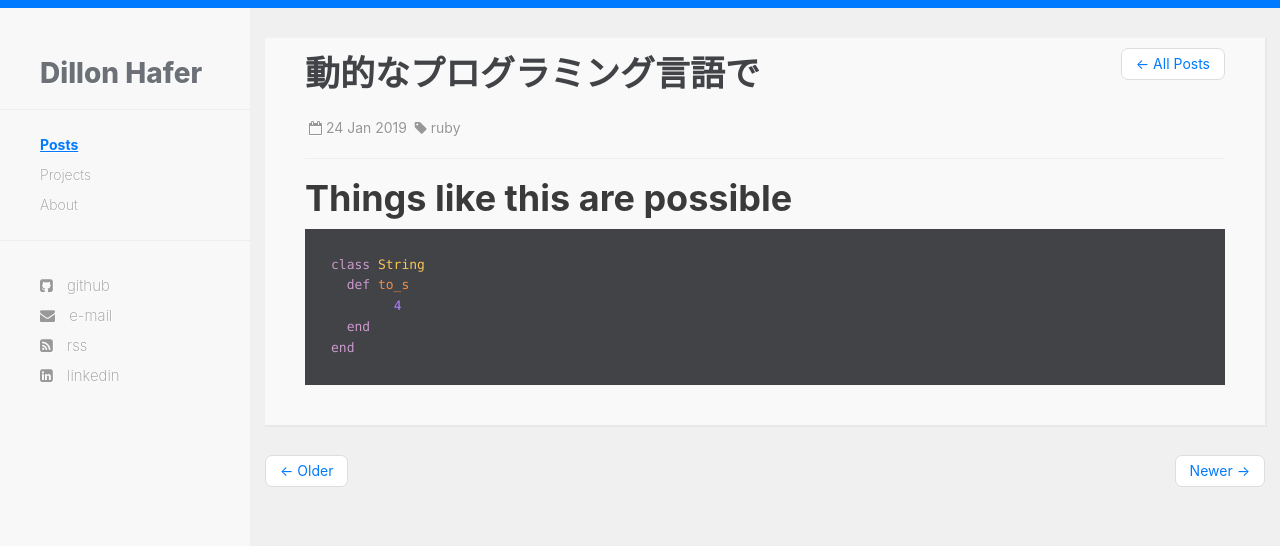
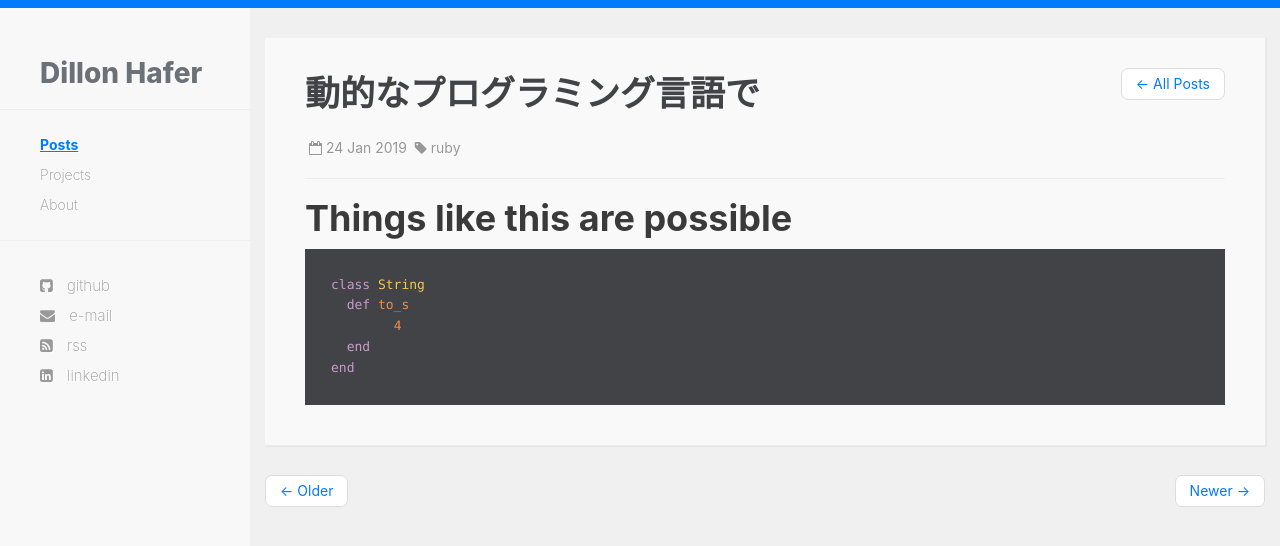
Before and after one commit to dillonhafer/dillonhafer.github.io, a Jekyll site: the page built from _posts/2019-01-24-.md, in a window 1280 px wide. Shown: the top 546 px of the page. Built offline with Jekyll 4.4.1, drawn with Linux system fonts in a browser that asks for light colours.

Commit message:
Update code color

```diff
--- a/_sass/_highlight.sass
+++ b/_sass/_highlight.sass
@@ -125,7 +125,7 @@ p code.language-plaintext.highlighter-rouge
   .mh
     color: #ae81ff
   .mi
-    color: #ae81ff
+    color: #f08d49
   .mo
     color: #ae81ff
   .sb
--- a/css/styles.sass
+++ b/css/styles.sass
@@ -18,6 +18,10 @@
 h1,h2,h3,h4,h5,h6
   font-family: $primary-font
   color: $primary-color
+
+li
+  font-weight: normal
+  color: #737373
 
 h1
   font-weight: 700
@@ -111,7 +115,7 @@ a .tag
   margin-bottom: 30px
   background-color: #f9f9f9
   box-shadow: 1px 1px 0 1px #e8e8e8
-  padding: 10px 40px 30px
+  padding: 30px 40px 30px
   .breadcrumb
     float: right
     display: inline-block
```
